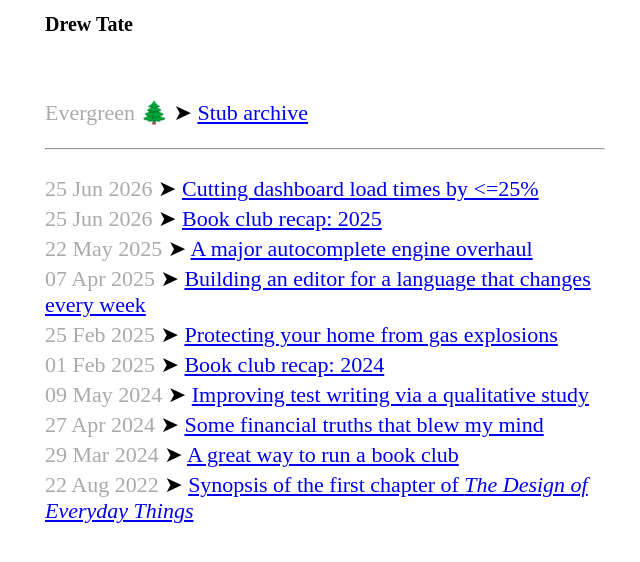
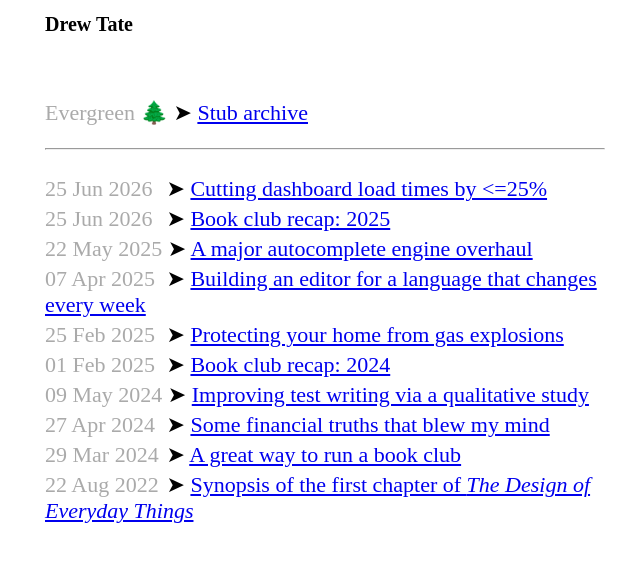
Before and after one commit to drewdaemon/drewtate.io, a Jekyll site: the page built from index.md, in a window 1280 px wide. Shown: the top 562 px of the page, without its empty margins (315-955 px from the left). Built offline with Jekyll 4.4.1, drawn with Linux system fonts in a browser that asks for light colours.

Commit message:
Fix spacing

```diff
--- a/assets/css/main.css
+++ b/assets/css/main.css
@@ -45,6 +45,8 @@ ul.postList li {
 
 .postDate {
   color: #aaa;
+  display: inline-block;
+  min-width: 5.8rem;
 }
 
 table {
```
